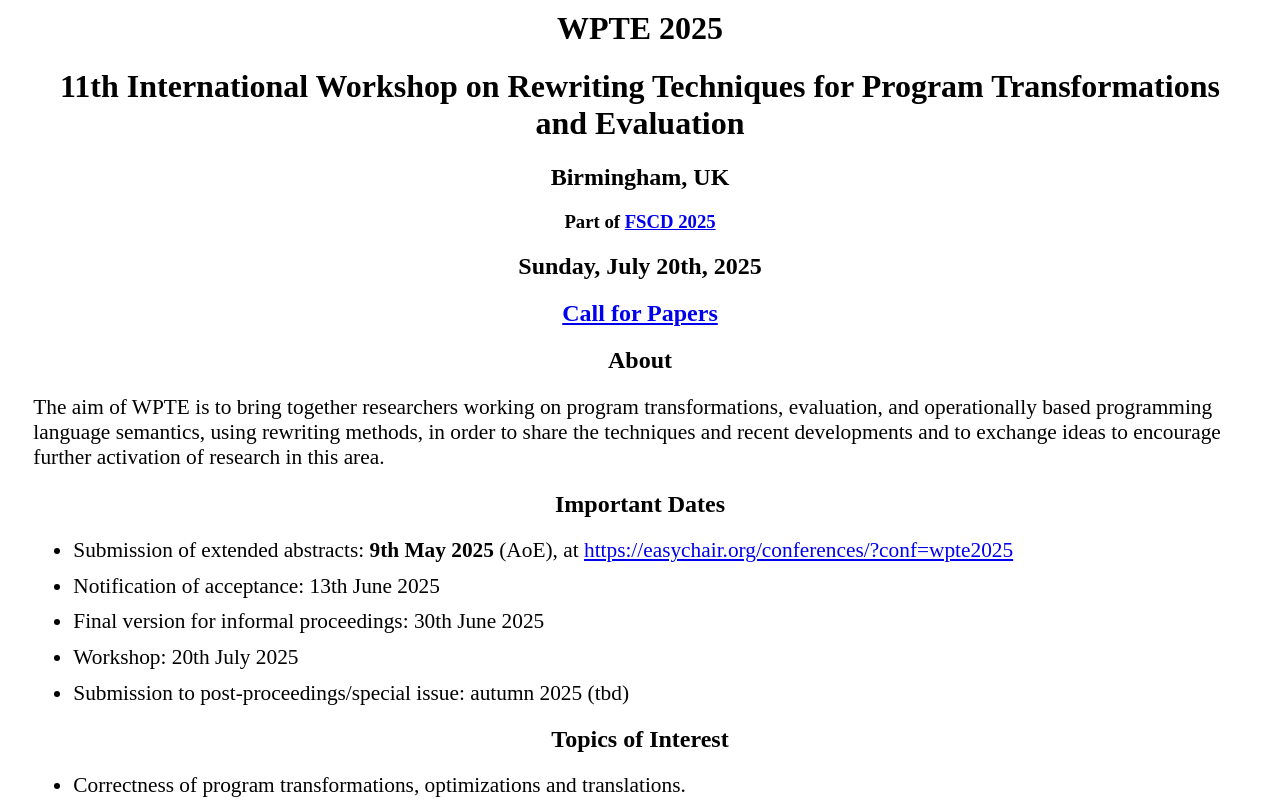
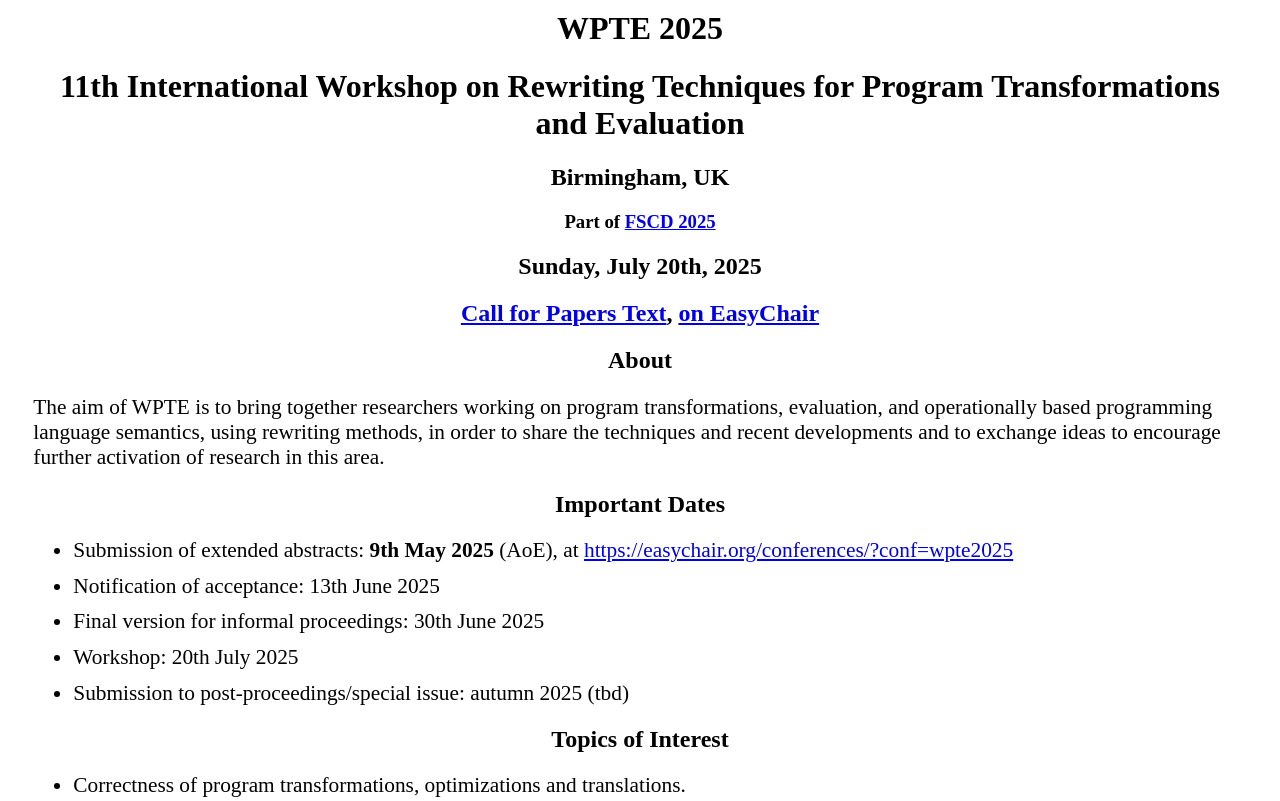
Before and after one commit to wpte2025/wpte2025.github.io, a plain HTML site: page index.html in a window 1280 px wide. Shown: the top 801 px of the page. Drawn offline with Linux system fonts and the light colour scheme.

Commit message:
link to CFP on EasyChair

```diff
--- a/index.html
+++ b/index.html
@@ -16,7 +16,7 @@
 
     </header>
 
-    <h2><a href="cfp.txt">Call for Papers</a></h2>
+    <h2><a href="cfp.txt">Call for Papers Text</a>, <a href="https://easychair.org/cfp/wpte2025">on EasyChair</a></h2>
 
     <h2>About</h2>
 
@@ -84,7 +84,7 @@
 
     </ul>
 
-    <h2>For submission guidelines and publication plans, see the <a href="cfp.txt">Call for Papers</a>.</h2>
+    <h2>For submission guidelines and publication plans, see the <a href="https://easychair.org/cfp/wpte2025">Call for Papers</a>.</h2>
 
     <h2>Program Committee</h2>
 
```
